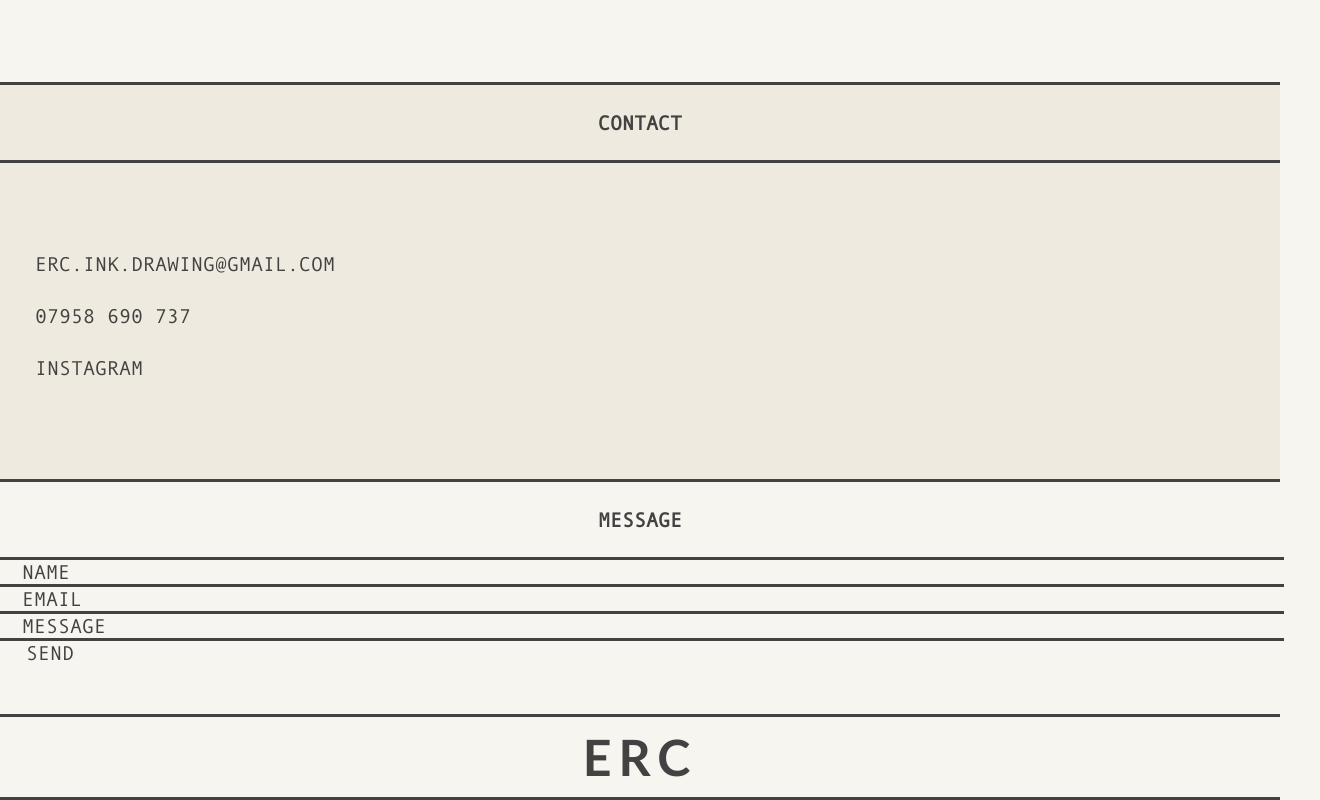
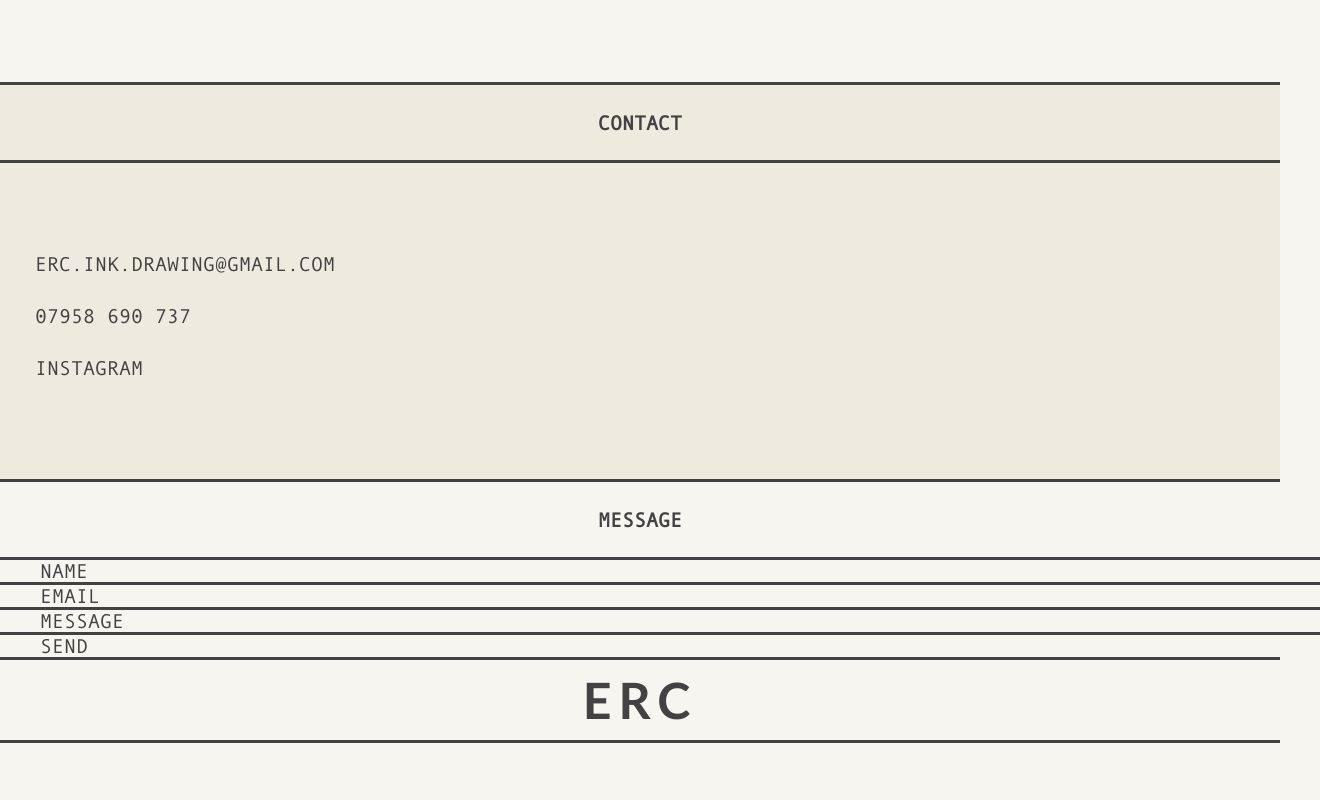
Before and after one commit to elliercottrell/test, a React (Create React App) app: page /pjf in a window 1280 px wide. Shown: the part 424-1224 px from the top of the page, 1320 px wide, since content can reach past the window. After the commit the page ends 1167 px from the top, so only its background shows below. Built offline with nearby package versions, Linux system fonts and the light colour scheme.

Commit message:
Update Form.css

```diff
--- a/src/Components/Form.css
+++ b/src/Components/Form.css
@@ -28,7 +28,7 @@
   font-family: "Andale Mono";
   font-weight: lightest;
   text-transform: uppercase;
-
+  padding: 0px 20px 0px 20px;
   text-indent: 20px;
 }
 .yourMessage {
@@ -39,7 +39,6 @@
   text-align: start;
   border: none;
   color: #434141;
-  padding-bottom: 50px;
 }
 
 .name:focus,
```
